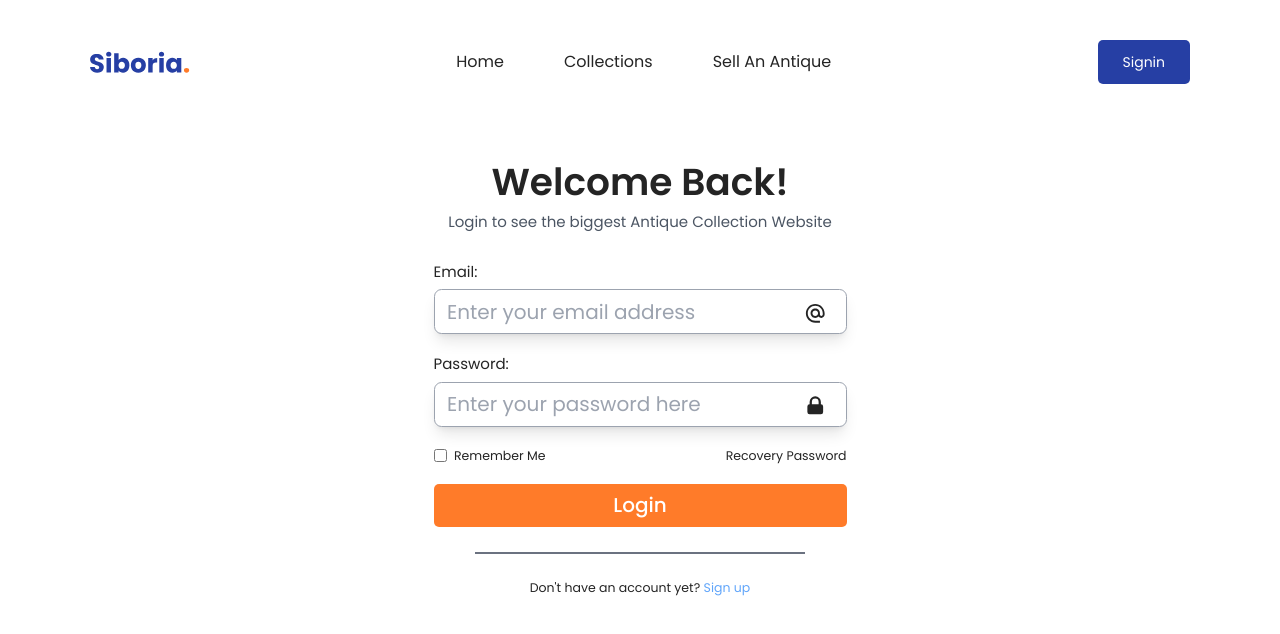
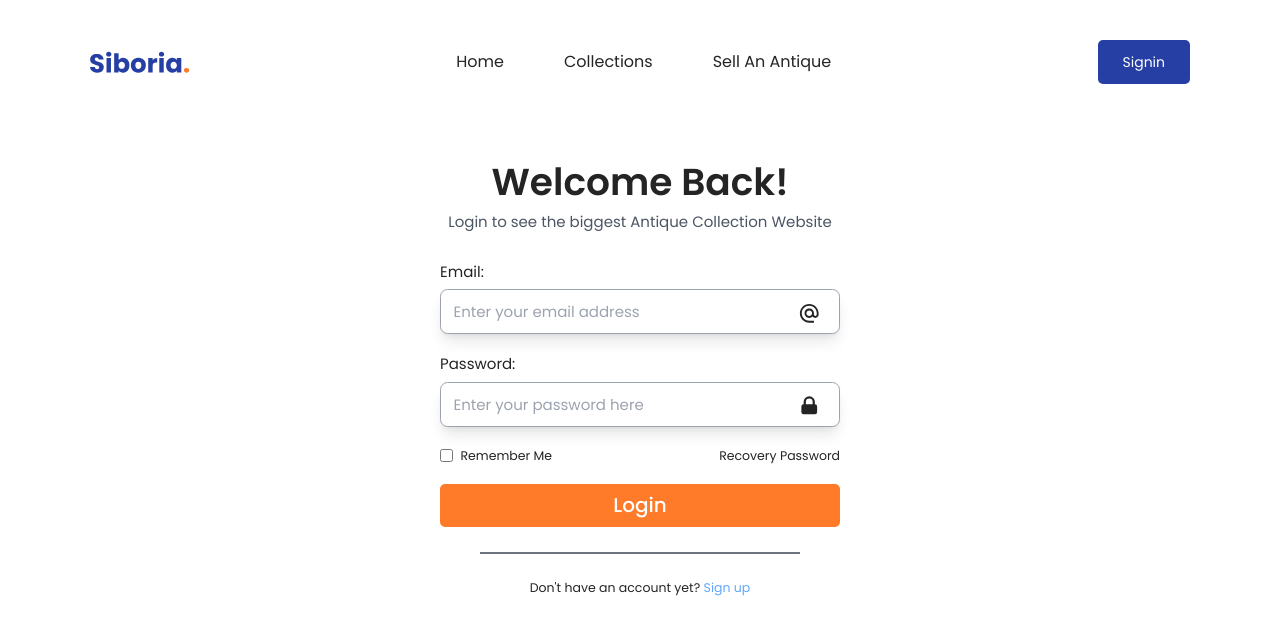
Before and after one commit to Thinh-Dang/auction-system-FE, a React (Vite) app: page / in a window 1280 px wide. Both pictures are taken after a click on the element "Signin". Shown: the top 634 px of the page. Built offline with nearby package versions, Linux system fonts and the light colour scheme; a web font is replaced by a local one.

Commit message:
fix font size and route

```diff
--- a/src/pages/Auth/Signin.tsx
+++ b/src/pages/Auth/Signin.tsx
@@ -1,6 +1,7 @@
 import { MdAlternateEmail } from "react-icons/md";
 import { HiLockClosed } from "react-icons/hi";
 import Button from "../../components/Button";
+import { Link } from "react-router-dom";
 
 const Signin = () => {
    const handleLogin = (e: { preventDefault: () => void }) => {
@@ -26,7 +27,7 @@ const Signin = () => {
                         id="emailInput"
                         placeholder="Enter your email address"
                         className="w-full h-[4.5rem] border border-solid rounded-xl border-gray-400 shadow-lg focus:border-2
-          focus:border-blue-500 focus-within:border-main-light_blue outline-none text-h2 p-5"
+          focus:border-blue-500 focus-within:border-main-light_blue outline-none text-2xl p-5"
                      />
                      <MdAlternateEmail className="text-4xl absolute right-8 bottom-4" />
                   </div>
@@ -41,7 +42,7 @@ const Signin = () => {
                         id="passwordInput"
                         placeholder="Enter your password here"
                         className="w-full h-[4.5rem] border border-solid rounded-xl border-gray-400 shadow-lg focus:border-2
-          focus:border-blue-500 focus-within:border-main-light_blue outline-none text-h2 p-5"
+          focus:border-blue-500 focus-within:border-main-light_blue outline-none text-2xl p-5"
                      />
                      <HiLockClosed className="text-4xl absolute right-8 bottom-4" />
                   </div>
@@ -76,9 +77,11 @@ const Signin = () => {
                   <div className="w-full flex items-center justify-center text-xl">
                      <p>
                         Don't have an account yet?{" "}
+                        <Link to="/signup">
                            <span className="text-blue-400 cursor-pointer hover:underline">
                               Sign up
                            </span>
+                        </Link>
                      </p>
                   </div>
                </form>
--- a/src/pages/Auth/Signup.tsx
+++ b/src/pages/Auth/Signup.tsx
@@ -1,6 +1,7 @@
 import { FaUserAlt } from "react-icons/fa";
 import { HiLockClosed } from "react-icons/hi";
 import { MdAlternateEmail, MdPhone } from "react-icons/md";
+import { Link } from "react-router-dom";
 import { Button } from "../../components";
 
 const Signup = () => {
@@ -24,7 +25,7 @@ const Signup = () => {
                         size={20}
                         placeholder="Enter your username..."
                         className="w-full h-[4.5rem] border border-solid rounded-xl border-gray-400 shadow-lg focus:border-2
-          focus:border-blue-500 focus-within:border-main-light_blue outline-none text-h2 p-5"
+          focus:border-blue-500 focus-within:border-main-light_blue outline-none text-2xl p-5"
                      />
                      <FaUserAlt className="text-3xl absolute right-4 bottom-5" />
                   </div>
@@ -38,7 +39,7 @@ const Signup = () => {
                         id="emailInput"
                         placeholder="Enter your email address"
                         className="w-full h-[4.5rem] border border-solid rounded-xl border-gray-400 shadow-lg focus:border-2
-          focus:border-blue-500 focus-within:border-main-light_blue outline-none text-h2 p-5"
+          focus:border-blue-500 focus-within:border-main-light_blue outline-none text-2xl p-5"
                      />
                      <MdAlternateEmail className="text-4xl absolute right-4 bottom-4" />
                   </div>
@@ -52,7 +53,7 @@ const Signup = () => {
                         id="passwordInput"
                         placeholder="Enter your password here"
                         className="w-full h-[4.5rem] border border-solid rounded-xl border-gray-400 shadow-lg focus:border-2
-          focus:border-blue-500 focus-within:border-main-light_blue outline-none text-h2 p-5"
+          focus:border-blue-500 focus-within:border-main-light_blue outline-none text-2xl p-5"
                      />
                      <HiLockClosed className="text-4xl absolute right-4 bottom-4" />
                   </div>
@@ -66,7 +67,7 @@ const Signup = () => {
                         id="phoneNumber"
                         placeholder="Enter your phone number"
                         className="w-full h-[4.5rem] border border-solid rounded-xl border-gray-400 shadow-lg focus:border-2
-          focus:border-blue-500 focus-within:border-main-light_blue outline-none text-h2 p-5"
+          focus:border-blue-500 focus-within:border-main-light_blue outline-none text-2xl p-5"
                      />
                      <MdPhone className="text-4xl absolute right-4 bottom-4" />
                   </div>
@@ -74,16 +75,18 @@ const Signup = () => {
                   <div className="w-full group">
                      <Button
                         classes="mt-8 bg-main-orange group-hover:bg-[#ff7b29db] text-white text-[1.6rem]  font-medium
-              transition-all ease-in-out duration-400 text-3xl text-h2 justify-center "
+              transition-all ease-in-out duration-400 text-3xl text-2xl justify-center "
                         content="Register"
                      />
                   </div>
                   <div className="w-full flex items-center justify-center text-xl mt-8">
                      <p>
                         Already have an account?{" "}
+                        <Link to="/signin">
                            <span className="text-blue-400 cursor-pointer hover:underline">
                               Sign in
                            </span>
+                        </Link>
                      </p>
                   </div>
                </form>
```
Lines whose indentation alone changed are shown as unchanged.
